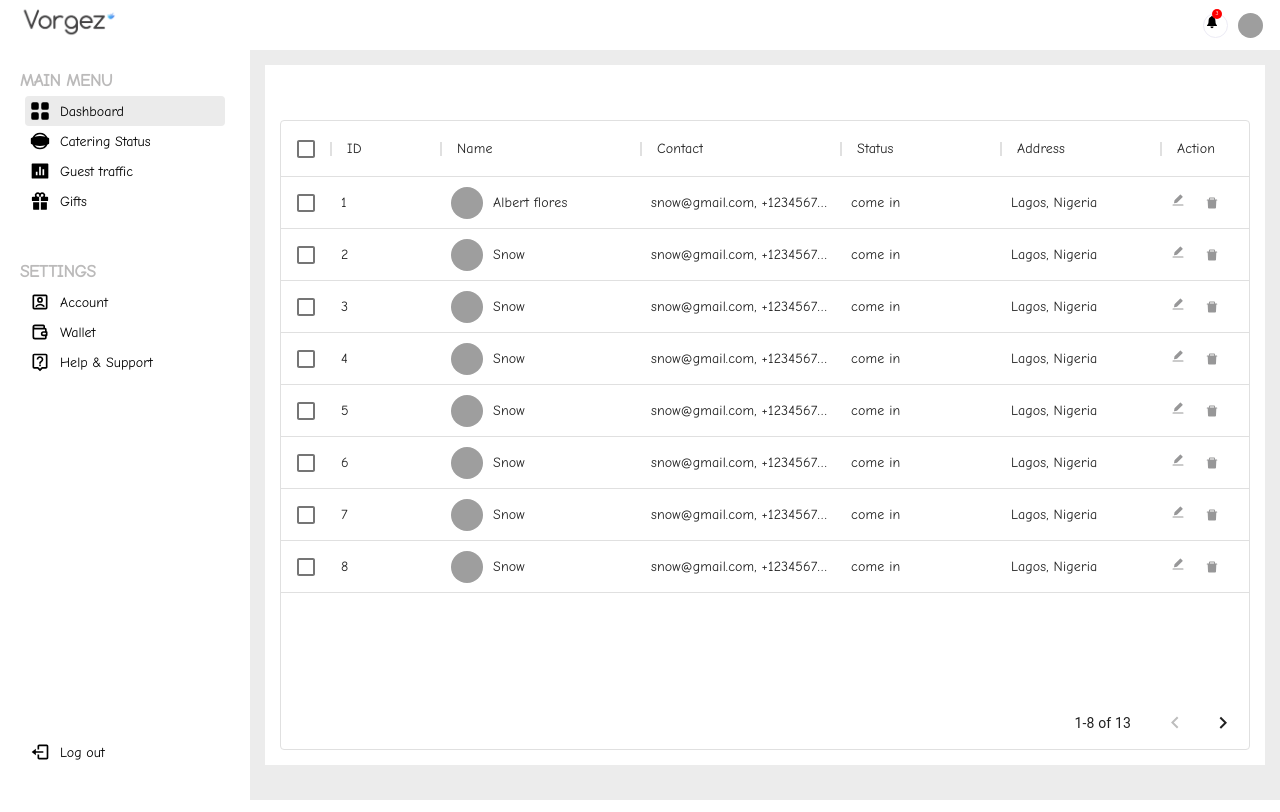
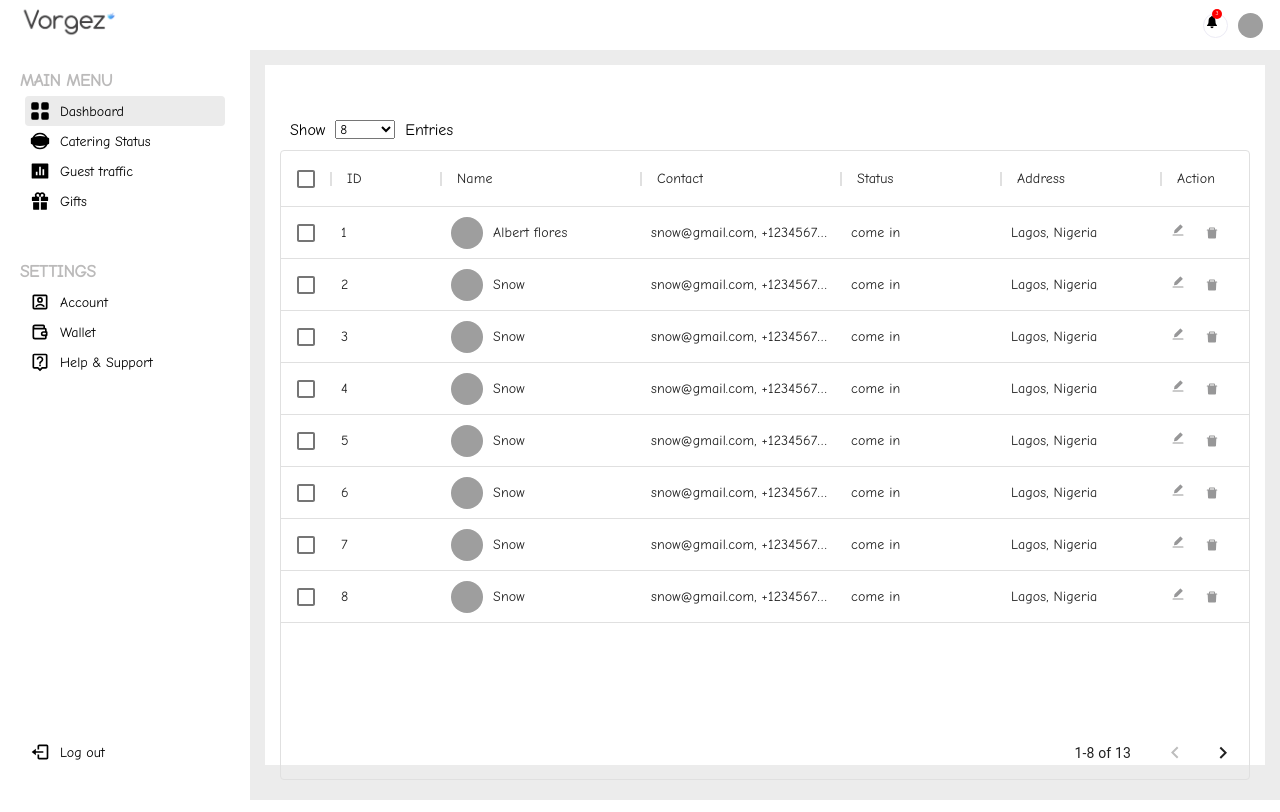
Before and after one commit to siccoo/vorgez-dashboard, a React (Create React App) app: page / in a window 1280 px wide. Built offline with nearby package versions, Linux system fonts and the light colour scheme; grey boxes are pictures that could not be loaded.

Commit message:
updates on Guest components

```diff
--- a/src/pages/guestList/GuestList.jsx
+++ b/src/pages/guestList/GuestList.jsx
@@ -37,6 +37,7 @@ export default function GuestList() {
       field: "status",
       headerName: "Status",
       width: 160,
+      renderCell: (params) => {},
     },
     {
       field: "address",
@@ -72,7 +73,24 @@ export default function GuestList() {
         className="guestListDataTable"
         style={{ height: 690, width: "100%" }}
       >
+        <div className="guestListDataShow">
+            <div className="one">
+            <p>
+            Show
+            {/* <div className="custom-select"> */}
+              <select className="custom-select">
+                <option value="0">8</option>
+                <option value="1">1</option>
+                <option value="2">2</option>
+              </select>
+            {/* </div> */}
+            Entries
+          </p>
+            </div>
+
+        </div>
         <DataGrid
+        className="MuiDataGrid-root"
           rows={data}
           columns={columns}
           pageSize={8}
--- a/src/pages/guestList/guestList.css
+++ b/src/pages/guestList/guestList.css
@@ -7,6 +7,27 @@
 
 .guestListDataTable {
     padding: 50px 10px 10px;
+}
+
+.guestListDataShow {
+    display: flex;
+}
+.one {
+    display: inline-block;
+    margin-bottom: 10px;
+}
+
+.one select, .one p {
+    display: inline;
+    vertical-align: top;
+    line-height: 20px;
+    margin-left: 10px;
+    margin-right: 10px;
+
+}
+
+.custom-select {
+    width: 60px;
 }
 
 .guestListUser {
@@ -36,3 +57,21 @@
     color: #979798;
     cursor: pointer;
 }
+
+.MuiDataGrid-root {
+    flex: 1;
+    color: rgba(0, 0, 0, 0.87);
+    border: 1px solid rgba(224, 224, 224, 1);
+    height: 90%;
+    display: flex;
+    outline: none;
+    position: relative;
+    font-size: 0.875rem;
+    box-sizing: border-box;
+    font-family: "Roboto", "Helvetica", "Arial", sans-serif;
+    font-weight: 400;
+    line-height: 1.43;
+    border-radius: 4px;
+    flex-direction: column;
+    letter-spacing: 0.01071em;
+}
```
